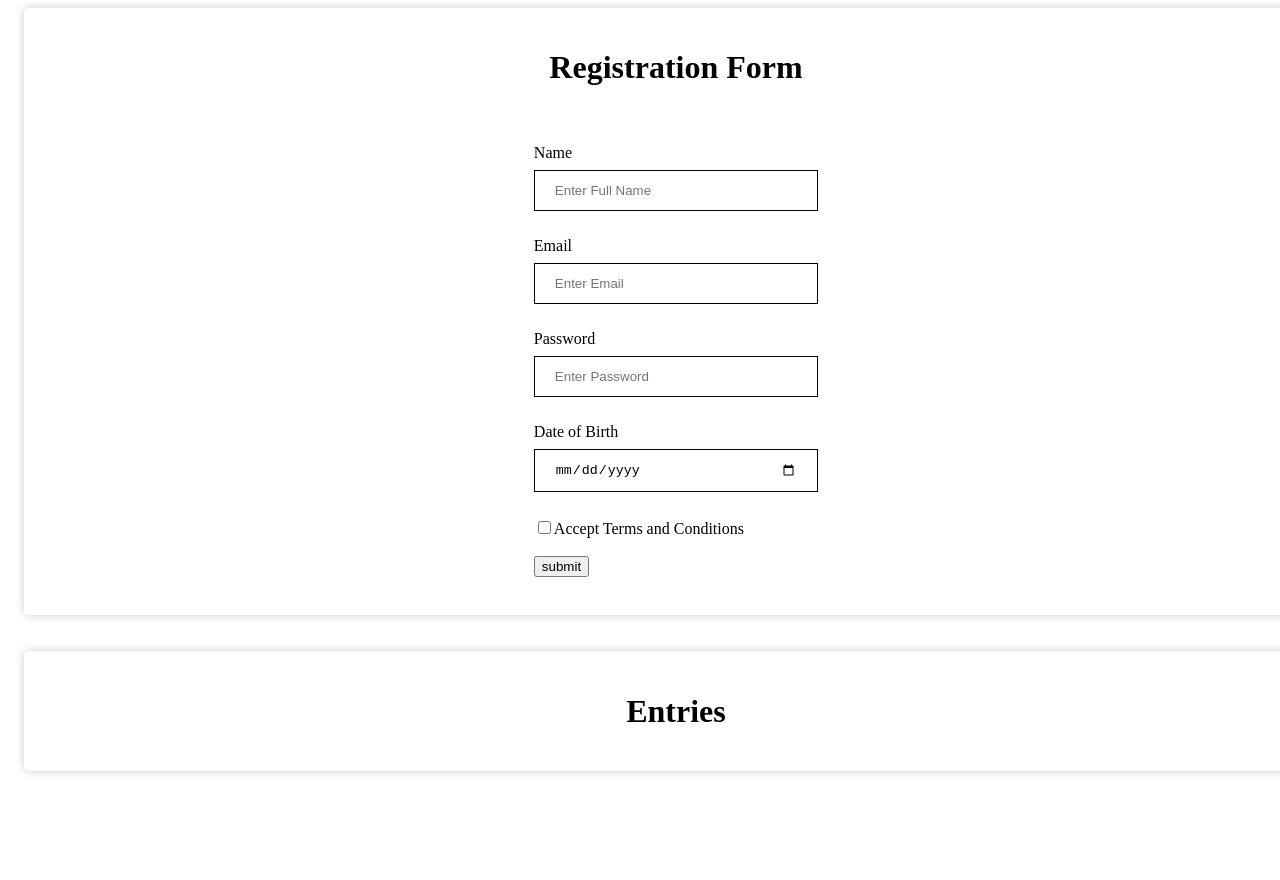
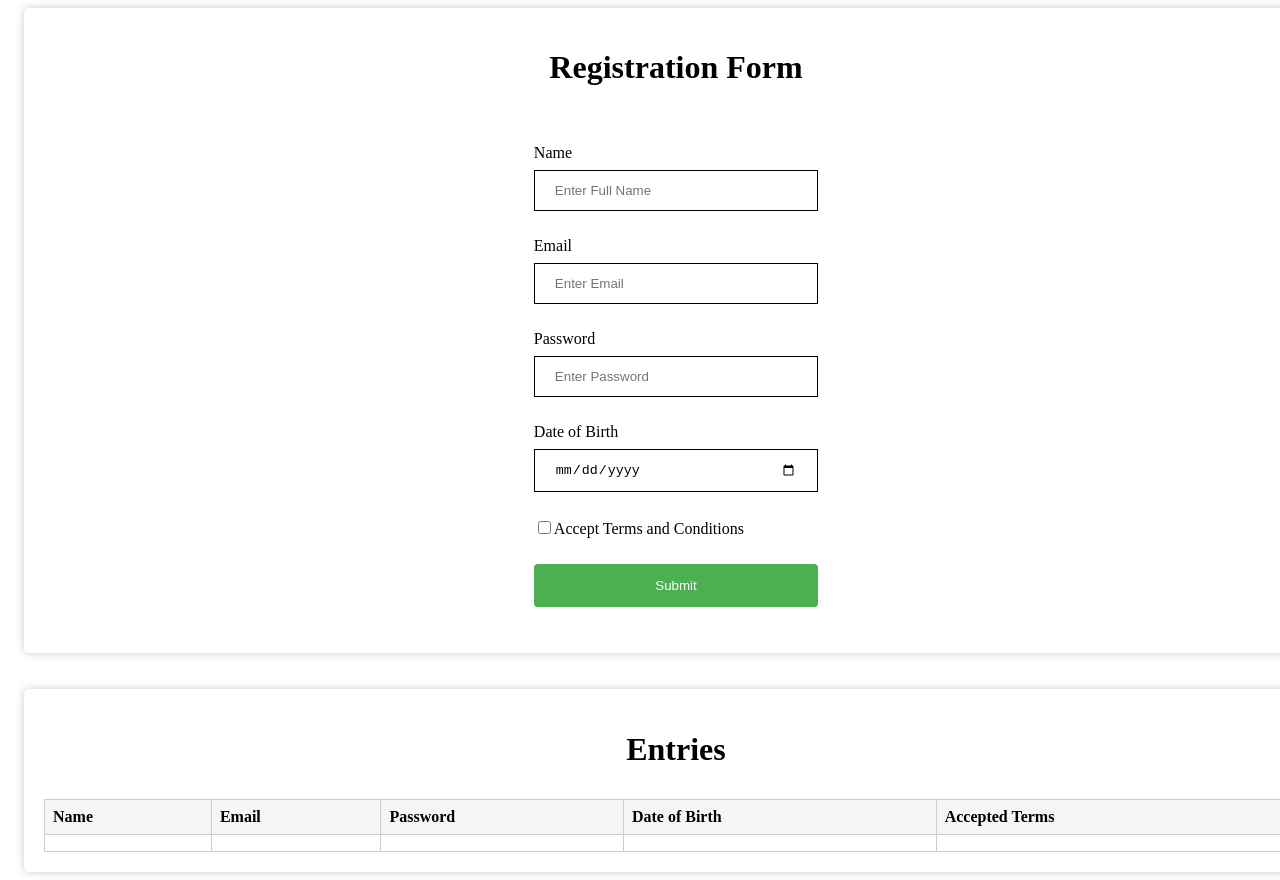
Before and after one commit to yatish7/PupilFirst-WD-101-Capstone, a plain HTML site: page index.html in a window 1280 px wide. Shown: the top 880 px of the page. Before the commit the page ends 800 px from the top, so only its background shows below. Drawn offline with Linux system fonts and the light colour scheme.

Commit message:
Added the functionality

```diff
--- a/index.html
+++ b/index.html
@@ -3,37 +3,54 @@
 <head>
     <meta charset="UTF-8">
     <meta name="viewport" content="width=device-width, initial-scale=1.0">
-    <title>Registration Form</Form></title>
+    <title>Registration Form</title>
     <link rel="stylesheet" href="style.css">
 </head>
-<body>
 
 <div class="rform">
     <h1>Registration Form</h1>
     <br><br>
     <form action="" method="post">
         <label for="name">Name</label>
-            <input type="text" name="name" placeholder="Enter Full Name" tabindex="1" required>
+        <input type="text" name="name" id="name" placeholder="Enter Full Name" tabindex="1" required>
         <br><br>
         <label for="email">Email</label>
-            <input type="email" name="email"  placeholder="Enter Email" tabindex="2" required>
+        <input type="email" name="email" id="email"  placeholder="Enter Email" tabindex="2" required>
         <br><br>
         <label for="password">Password</label>
-            <input type="password" name="password"  placeholder="Enter Password" tabindex="3" required>
+        <input type="password" name="password" id="password" placeholder="Enter Password" tabindex="3" required>
         <br><br>
         <label for="DOB">Date of Birth</label>
-            <input type="date" name="DOB"  placeholder="dd/mm/yyyy" tabindex="4" required>
+        <input type="date" name="DOB" id="dob"  placeholder="dd-mm-yyyy" tabindex="4" required>
         <br><br>
         <input type="checkbox" name="terms"  tabindex="5"  required>Accept Terms and Conditions
         <br><br>
-            <input type="submit" name="submit" value="submit" tabindex="6" required>
+        <button type="submit" name="submit" value="submit" tabindex="6" required>Submit</button>
         <br><br>
     </form>
 </div>
 <br><br>
 <div class="entries">
     <h1>Entries</h1>
+    <table class="entry-table">
+        <tr>
+            <th>Name</th>
+            <th>Email</th>
+            <th>Password</th>
+            <th>Date of Birth</th>
+            <th>Accepted Terms</th>
+        </tr>
+        <tr>
+            <td id="Name"></td>
+            <td id="Email"></td>
+            <td id="Password"></td>
+            <td id="DOB"></td>
+            <td id="AcceptedTerms"></td>
+        </tr>
+    </table>
 </div>
+
+<script src="index.js"></script>
 
 </body>
 </html>
--- a/index.js
+++ b/index.js
@@ -0,0 +1,35 @@
+const dob = document.getElementById('dob');
+
+dob.addEventListener('input', function() {
+    const entryDate = new Date(dob.value);
+    const maximum = new Date();
+    maximum.setFullYear(maximum.getFullYear() - 18);
+    const minimum = new Date(maximum);
+    minimum.setFullYear(maximum.getFullYear() - 55);
+
+    if (entryDate > maximum || entryDate < minimum) {
+        dob.setCustomValidity('Date should be between 18 and 55 years');
+    } else {
+        dob.setCustomValidity('');
+    }
+});
+
+
+document.querySelector('form').addEventListener('submit', function(event) {
+    event.preventDefault();
+    const name = document.querySelector('input[name="name"]').value;
+    const email = document.querySelector('input[name="email"]').value;
+    const password = document.querySelector('input[name="password"]').value;
+    const dob = document.querySelector('input[name="DOB"]').value;
+    const acceptedTerms = document.querySelector('input[name="terms"]').checked ? 'Accepted' : 'Not Accepted';
+    localStorage.setItem('name', name);
+    localStorage.setItem('email', email);
+    localStorage.setItem('password', password);
+    localStorage.setItem('dob', dob);
+    localStorage.setItem('acceptedTerms', acceptedTerms);
+    document.getElementById('Name').innerText = name;
+    document.getElementById('Email').innerText = email;
+    document.getElementById('Password').innerText = password;
+    document.getElementById('DOB').innerText = dob;
+    document.getElementById('AcceptedTerms').innerText = acceptedTerms;
+});
--- a/style.css
+++ b/style.css
@@ -19,7 +19,7 @@ input[type="text"],[type="email"],[type="password"],[type="date"]{
     box-sizing: border-box;
 }
 
-input [type="submit"]{
+button[type="submit"]{
     width:100%;
     background-color: #4CAF50;
     color: white;
@@ -42,3 +42,29 @@ input [type="submit"]{
     margin: 0 1rem;
 
 }
+.entries {
+    width: 100%;
+    height: 100%;
+    background-color: #fff;
+    padding: 20px;
+    border-radius: 5px;
+    box-shadow: 0px 0px 10px 0px rgba(0,0,0,0.2);
+    margin: 0 1rem;
+}
+
+.entry-table {
+    width: 100%;
+    border-collapse: collapse;
+    margin-top: 10px;
+}
+
+.entry-table th,
+.entry-table td {
+    padding: 8px;
+    border: 1px solid #ccc;
+    text-align: left;
+}
+
+.entry-table th {
+    background-color: #f5f5f5;
+}
```
Lines whose indentation alone changed are shown as unchanged.
